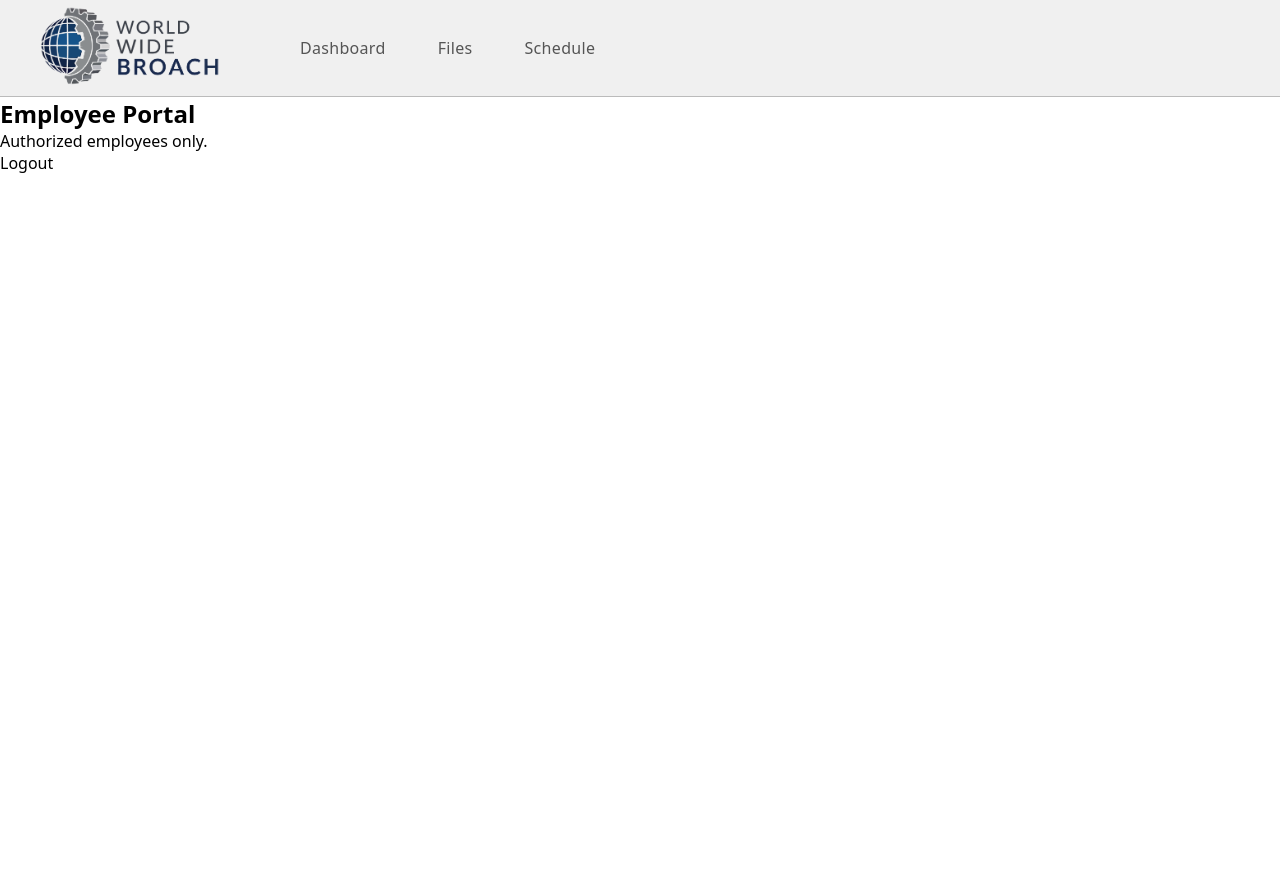
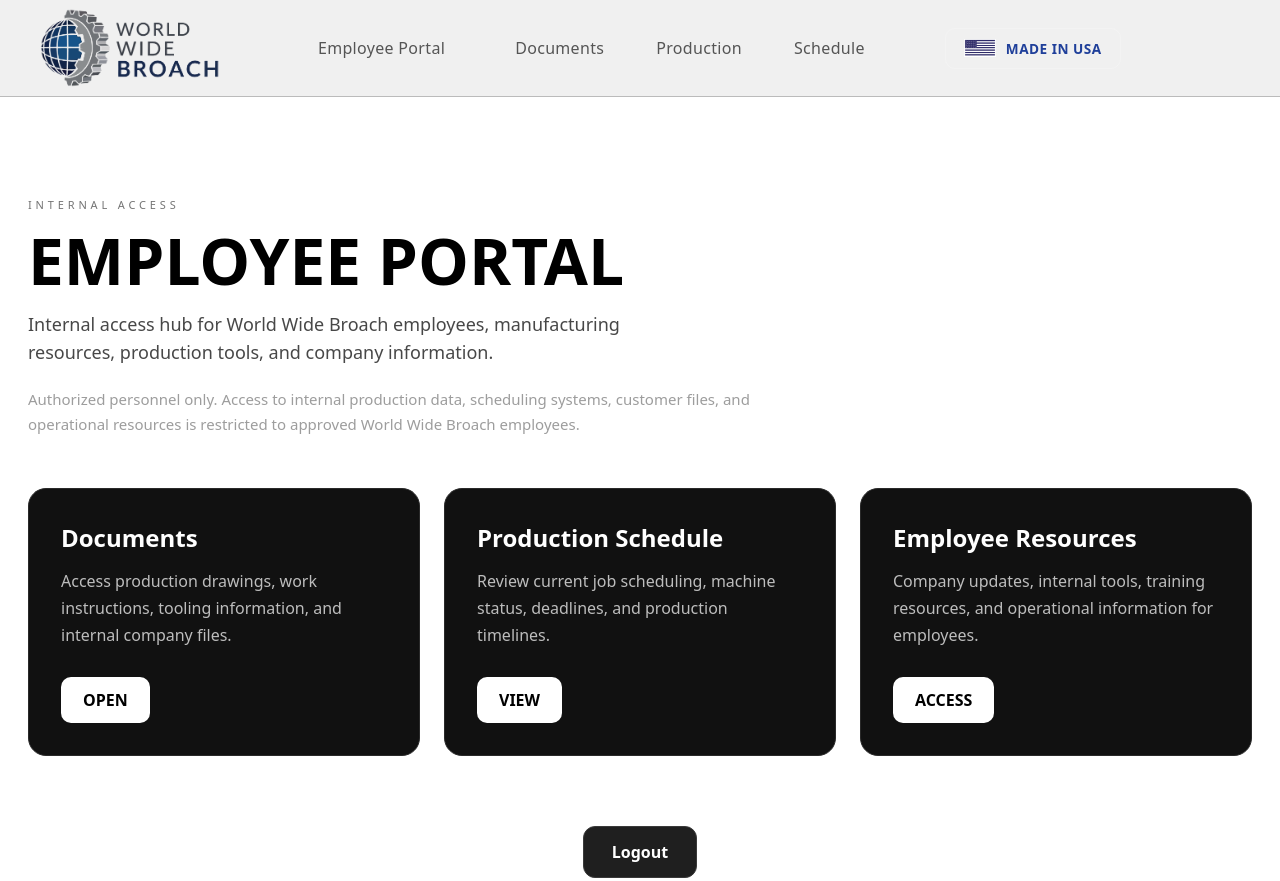
Before and after one commit to henrypiper/wwb-site, a plain HTML site: page employee/index.html in a window 1280 px wide. Shown: the top 881 px of the page. Before the commit the page ends 800 px from the top, so only its background shows below. Drawn offline with Linux system fonts and the light colour scheme.

Commit message:
employee page

```diff
--- a/employee/index.html
+++ b/employee/index.html
@@ -1,20 +1,158 @@
 <!doctype html>
+
 <html lang="en">
 
 <head>
 
-  <meta charset="UTF-8">
+  <link
+    rel="icon"
+    type="image/x-icon"
+    href="../favicon.ico"
+  />
+
+  <meta charset="UTF-8" />
 
   <meta
     name="viewport"
     content="width=device-width, initial-scale=1.0"
-  >
+  />
 
   <title>
     Employee Portal | World Wide Broach
   </title>
 
-  <link rel="stylesheet" href="../styles.css">
+  <meta
+    name="description"
+    content="Internal employee portal for World Wide Broach personnel."
+  />
+
+  <link rel="stylesheet" href="../styles.css" />
+
+  <style>
+
+    .portal-grid {
+
+      display: grid;
+
+      grid-template-columns:
+        repeat(auto-fit, minmax(260px, 1fr));
+
+      gap: 24px;
+
+      margin-top: 50px;
+    }
+
+    .portal-card {
+
+      background: #111111;
+
+      border: 1px solid #2a2a2a;
+
+      border-radius: 18px;
+
+      padding: 32px;
+
+      transition: 0.2s ease;
+    }
+
+    .portal-card:hover {
+
+      transform: translateY(-4px);
+
+      border-color: #5d5d5d;
+    }
+
+    .portal-card-title {
+
+      font-size: 24px;
+
+      font-weight: 700;
+
+      margin-bottom: 14px;
+
+      color: white;
+    }
+
+    .portal-card-text {
+
+      color: #bdbdbd;
+
+      line-height: 1.7;
+
+      margin-bottom: 28px;
+    }
+
+    .portal-btn {
+
+      display: inline-block;
+
+      padding: 12px 22px;
+
+      border-radius: 10px;
+
+      background: white;
+
+      color: black;
+
+      text-decoration: none;
+
+      font-weight: 700;
+
+      transition: 0.2s ease;
+    }
+
+    .portal-btn:hover {
+
+      opacity: 0.9;
+    }
+
+    .logout-section {
+
+      margin-top: 70px;
+
+      display: flex;
+
+      justify-content: center;
+    }
+
+    .logout-btn {
+
+      padding: 14px 28px;
+
+      border-radius: 12px;
+
+      background: #1f1f1f;
+
+      border: 1px solid #3a3a3a;
+
+      color: white;
+
+      text-decoration: none;
+
+      font-weight: 700;
+
+      transition: 0.2s ease;
+    }
+
+    .logout-btn:hover {
+
+      background: #2c2c2c;
+    }
+
+    .employee-note {
+
+      margin-top: 20px;
+
+      color: #9d9d9d;
+
+      font-size: 15px;
+
+      line-height: 1.7;
+
+      max-width: 750px;
+    }
+
+  </style>
 
 </head>
 
@@ -22,7 +160,7 @@
 
   <header class="header">
 
-    <a href="../index.html">
+    <a href="../index.html" class="logo-link">
 
       <img
         src="../logo.png"
@@ -34,12 +172,16 @@
 
     <nav class="nav">
 
-      <a href="#">
-        Dashboard
+      <a class="active-nav" href="#">
+        Employee Portal
       </a>
 
       <a href="#">
-        Files
+        Documents
+      </a>
+
+      <a href="#">
+        Production
       </a>
 
       <a href="#">
@@ -48,23 +190,117 @@
 
     </nav>
 
+    <a href="../index.html#contact" class="usa-badge">
+
+      <img
+        src="../flag.png"
+        alt="American Flag"
+        class="usa-flag"
+      >
+
+      <span>
+        MADE IN USA
+      </span>
+
+    </a>
+
   </header>
 
-  <section class="hero">
+  <main class="main subpage-main">
 
-    <div class="hero-content">
+    <section class="section">
 
-      <h1>
+      <div class="kicker">
+        INTERNAL ACCESS
+      </div>
+
+      <h1 class="headline">
         Employee Portal
       </h1>
 
-      <p>
-        Authorized employees only.
+      <p class="subhead">
+
+        Internal access hub for World Wide Broach
+        employees, manufacturing resources,
+        production tools, and company information.
+
       </p>
+
+      <div class="employee-note">
+
+        Authorized personnel only. Access to internal
+        production data, scheduling systems, customer
+        files, and operational resources is restricted
+        to approved World Wide Broach employees.
 
       </div>
 
-  </section>
+      <div class="portal-grid">
+
+        <div class="portal-card">
+
+          <div class="portal-card-title">
+            Documents
+          </div>
+
+          <div class="portal-card-text">
+
+            Access production drawings, work
+            instructions, tooling information,
+            and internal company files.
+
+          </div>
+
+          <a href="#" class="portal-btn">
+            OPEN
+          </a>
+
+        </div>
+
+        <div class="portal-card">
+
+          <div class="portal-card-title">
+            Production Schedule
+          </div>
+
+          <div class="portal-card-text">
+
+            Review current job scheduling,
+            machine status, deadlines,
+            and production timelines.
+
+          </div>
+
+          <a href="#" class="portal-btn">
+            VIEW
+          </a>
+
+        </div>
+
+        <div class="portal-card">
+
+          <div class="portal-card-title">
+            Employee Resources
+          </div>
+
+          <div class="portal-card-text">
+
+            Company updates, internal tools,
+            training resources, and operational
+            information for employees.
+
+          </div>
+
+          <a href="#" class="portal-btn">
+            ACCESS
+          </a>
+
+        </div>
+
+      </div>
+
+      <div class="logout-section">
+
         <a
           href="https://www.worldwidebroach.com/cdn-cgi/access/logout?returnTo=https://www.worldwidebroach.com/employee"
           class="logout-btn"
@@ -72,5 +308,41 @@
           Logout
         </a>
 
+      </div>
+
+    </section>
+
+  </main>
+
+  <footer class="footer">
+
+    <div class="footer-inner">
+
+      <div class="footer-brand">
+
+        <img
+          src="../logo.png"
+          alt="World Wide Broach Logo"
+          class="footer-logo"
+        />
+
+        <div>
+          © <span id="year"></span> World Wide Broach
+        </div>
+
+      </div>
+
+    </div>
+
+  </footer>
+
+  <script>
+
+    document.getElementById("year").textContent =
+      new Date().getFullYear();
+
+  </script>
+
 </body>
+
 </html>
```
Lines whose indentation alone changed are shown as unchanged.
